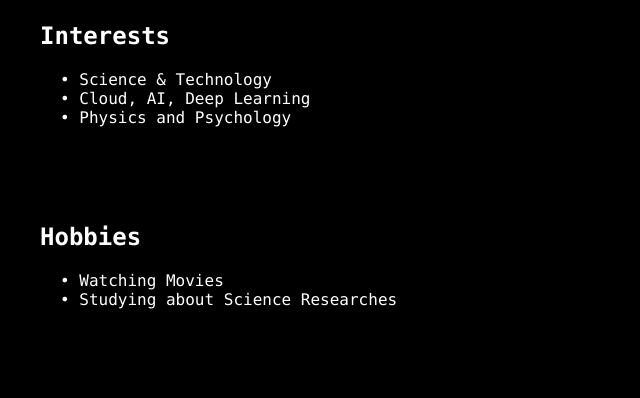
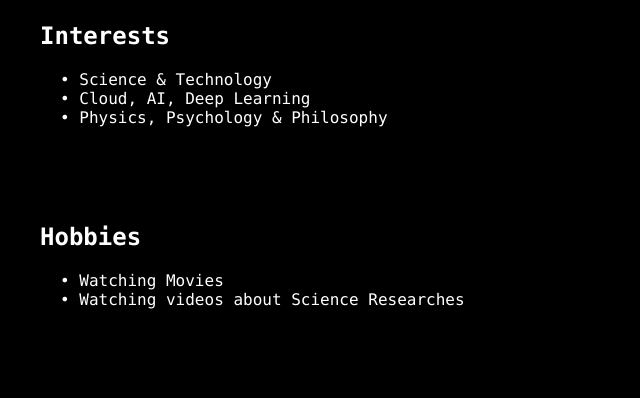
Before and after one commit to rajatvegan/UNITY, a Flask app: page /resume in a window 1280 px wide. Shown: the part 2164-2562 px from the top of the page, without its empty margins (0-640 px from the left). Run offline with Flask 3, Linux system fonts and the light colour scheme; some libraries are stand-ins or nearby versions.

Commit message:
updATE resume

```diff
--- a/templates/resume.html
+++ b/templates/resume.html
@@ -113,7 +113,7 @@
         <ul>
             <li>&#8226; Science & Technology</li>
             <li>&#8226; Cloud, AI, Deep Learning</li>
-            <li>&#8226; Physics and Psychology</li>
+            <li>&#8226; Physics, Psychology & Philosophy </li>
         </ul>
     </section>
 
@@ -121,7 +121,7 @@
         <h2>Hobbies</h2>
         <ul>
             <li>&#8226; Watching Movies</li>
-            <li>&#8226; Studying about Science Researches</li>
+            <li>&#8226; Watching videos about Science Researches</li>
         </ul>
     </section>
 
```
